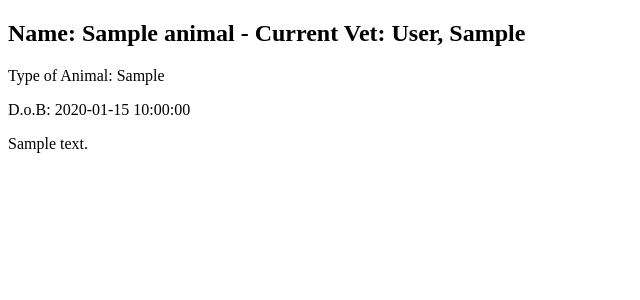
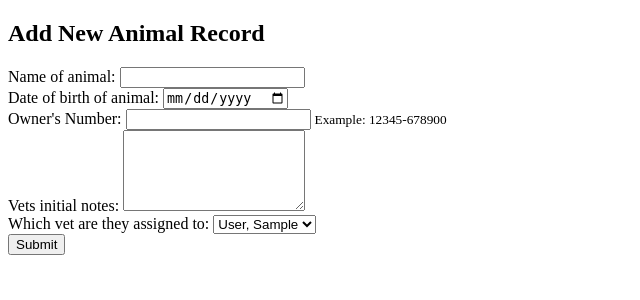
Before and after one commit to Gazza11/vet_management_project, a Flask app: page /animals/new in a window 1280 px wide. Shown: the part 170-470 px from the top of the page, without its empty margins (0-640 px from the left). Run offline with Flask 2, Linux system fonts and the light colour scheme; a database or web service that is not in the repository returns one stand-in record (values such as "Sample title"); some libraries are stand-ins or nearby versions.

Commit message:
Created page and controller for create new animal record.

```diff
--- a/controllers/animal_controller.py
+++ b/controllers/animal_controller.py
@@ -3,6 +3,7 @@ from flask import Blueprint
 from models.animal import Animal
 from models.vet import Vet
 import repositories.animal_repository as animal_repository
+import repositories.vet_repository as vet_repository
 
 animals_blueprint = Blueprint("animals", __name__)
 
@@ -16,3 +17,16 @@ def animals():
 def show(id):
     animal = animal_repository.select_by_id(id)
     return render_template("animals/show.html", animal = animal)
+
+@animals_blueprint.route("/animals/new")
+def new_animal():
+    vets = vet_repository.select_all_vets()
+    return render_template("animals/new.html", vets = vets)
+
+
+# @animals_blueprint.route("/animals, methods=['POST'])
+# def create_animal_record():
+#     name = request.form["name"]
+#     date_of_birth = request.form['date_of_birth']
+#     animal_type = request.form['animal_type']
+#     owner_number = request.form['']
--- a/templates/animals/new.html
+++ b/templates/animals/new.html
@@ -0,0 +1,38 @@
+{% extends "base.html" %}
+{% block content %}
+<h2>Add New Animal Record</h2>
+
+<form action="/animals" method="POST">
+    <div>
+        <label for="name">Name of animal:</label>
+        <input type="text" name="name" id="name">
+    </div>
+    <div>
+        <label for="date_of_birth">Date of birth of animal:</label>
+        <input type="date" name="date_of_birth" id="date_of_birth">
+    </div>
+    <div>
+        <label for="owner_number">Owner's Number:</label>
+        <input type="tel" name="owners_number" id="owners_number" pattern="[0-9]{5}-[0-9]{6}" required>
+        <small>Example: 12345-678900</small>
+    </div>
+    <div>
+        <label for="treatment_notes">Vets initial notes:</label>
+        <textarea name="treatment_notes" id="treatment_notes" cols="20" rows="5"></textarea>
+    </div>
+    <div>
+        <label for="vet">Which vet are they assigned to:</label>
+        <select name="current_vet" id="current_vet">
+            {% for vet in vets%}
+            <option value="{{ vet.id}}">
+                {{vet.last_name}}, {{vet.first_name}}
+            </option>
+            {% endfor %}
+        </select>
+    </div>
+    <div>
+        <input type="submit">
+    </div>
+</form>
+
+{% endblock %}
--- a/templates/base.html
+++ b/templates/base.html
@@ -14,7 +14,7 @@
             <nav>
                 <ul class="main-nav">
                     <li><a href="/animals">Display Records</a></li>
-                    <li><a href="/">Create New Record</a></li>
+                    <li><a href="/animals/new">Create New Record</a></li>
                     <li><a href="/">Search for Record</a></li>
                     <li><a href="/vets">Display All Vets</a></li>
                     <li><a href="/contact">Contact</a></li>
```
